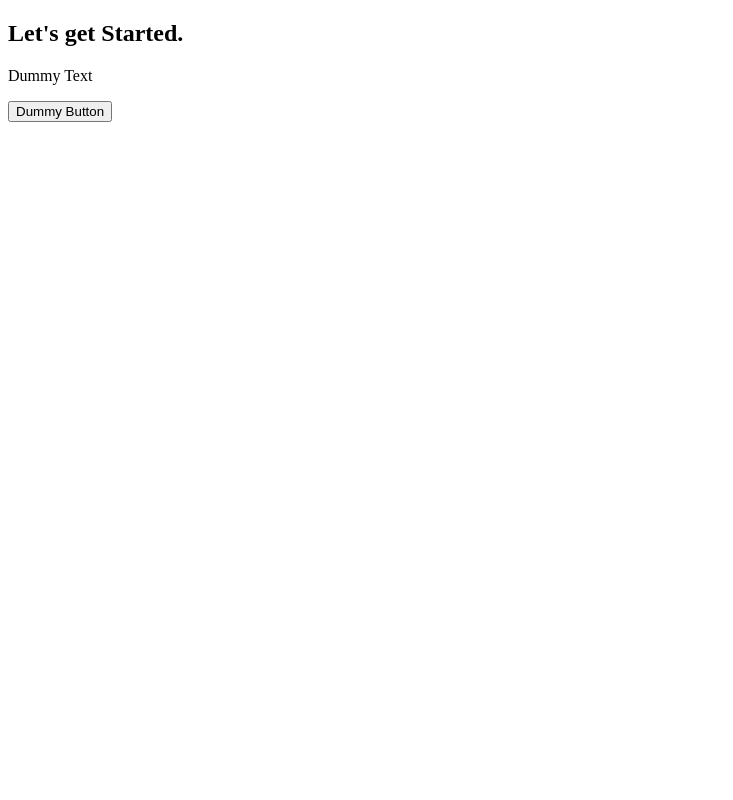
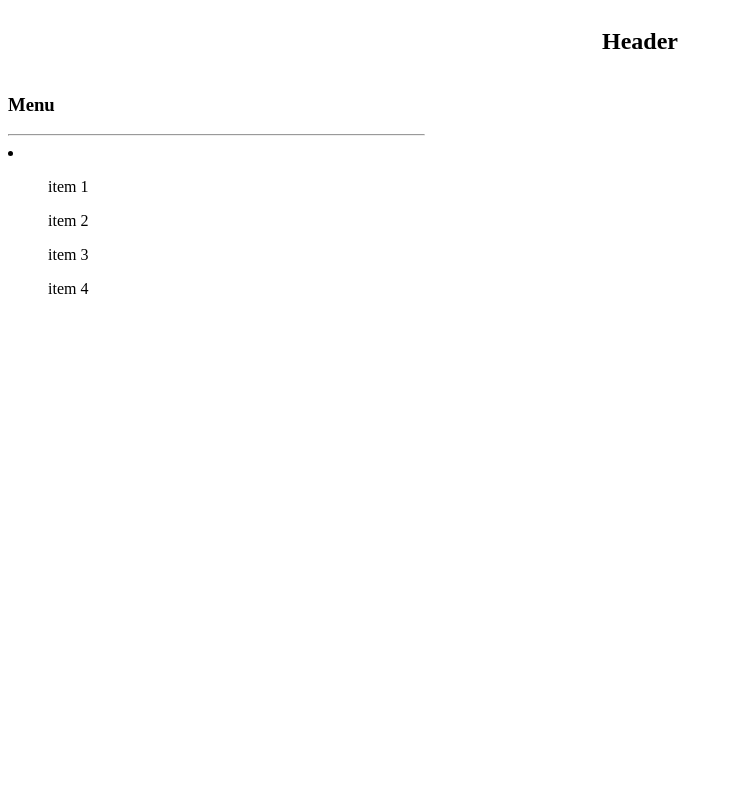
Before and after one commit to benjyarel/component-library, a React (Vite) app: page / in a window 1280 px wide. Shown: the top 800 px of the page, without its empty margins (0-733 px from the left). Built offline with nearby package versions, Linux system fonts and the light colour scheme.

Commit message:
create main component

```diff
--- a/src/Library/App.tsx
+++ b/src/Library/App.tsx
@@ -1,10 +1,11 @@
 import { DummyComponent } from "../Components/DummyComponent";
+import { Layout } from "./Layout";
 function App() {
   return (
-    <>
+    <Layout>
       <h2>Let's get Started.</h2>
       <DummyComponent />
-    </>
+    </Layout>
   );
 }
 
--- /dev/null
+++ b/src/Library/Header/Header.tsx
@@ -0,0 +1,9 @@
+export const Header = () => {
+  const tmpStyle = { width: "100%", display: "flex", justifyContent: "center" };
+
+  return (
+    <div style={tmpStyle}>
+      <h2>Header</h2>
+    </div>
+  );
+};
--- /dev/null
+++ b/src/Library/Header/index.ts
@@ -0,0 +1 @@
+export { Header } from './Header';
--- /dev/null
+++ b/src/Library/Layout/Layout.tsx
@@ -0,0 +1,14 @@
+import type { ReactNode } from "react";
+
+import { Menu } from "../Menu";
+import { Header } from "../Header";
+
+export const Layout = ({ children }: { children: ReactNode }) => {
+  return (
+    <div>
+      <Header />
+      <Menu />
+      {children}
+    </div>
+  );
+};
--- /dev/null
+++ b/src/Library/Layout/index.ts
@@ -0,0 +1 @@
+export { Layout } from './Layout';
--- /dev/null
+++ b/src/Library/Menu/Menu.tsx
@@ -0,0 +1,19 @@
+export const Menu = () => {
+  const tmpStyle = {
+    width: "33%",
+    backgroundColor: "light-gray",
+    height: "100vh",
+  };
+  return (
+    <div style={tmpStyle}>
+      <h3>Menu</h3>
+      <hr />
+      <li>
+        <ul>item 1</ul>
+        <ul>item 2</ul>
+        <ul>item 3</ul>
+        <ul>item 4</ul>
+      </li>
+    </div>
+  );
+};
--- /dev/null
+++ b/src/Library/Menu/index.ts
@@ -0,0 +1 @@
+export { Menu } from './Menu';
```
